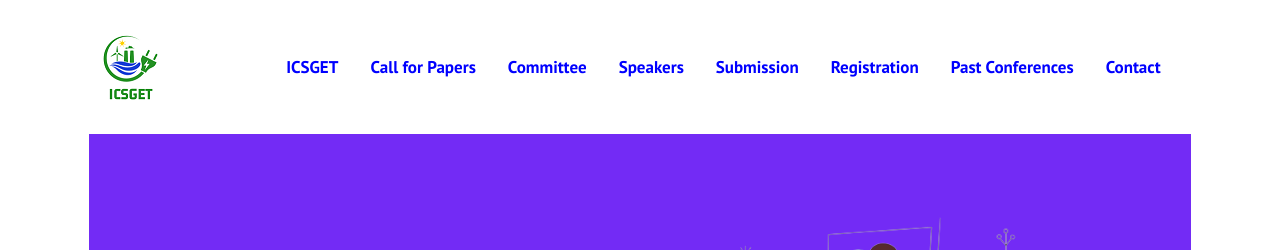
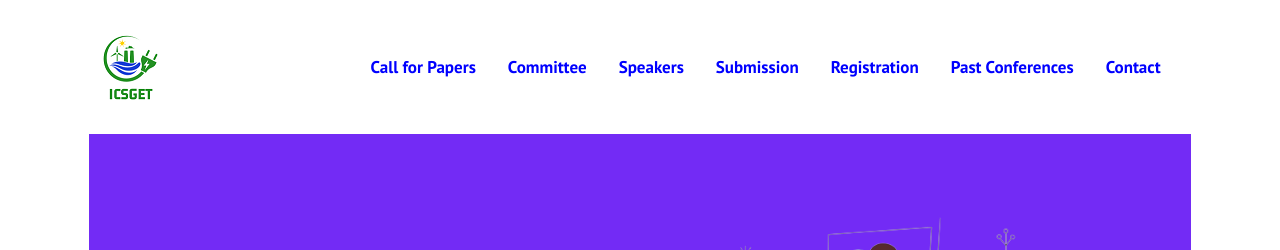
Before and after one commit to sravivarmanvce/temp, a Jekyll site: the page built from index.md, in a window 1280 px wide. Shown: the top 250 px of the page. Built offline with Jekyll 4.4.1, drawn with Linux system fonts in a browser that asks for light colours.

Commit message:
Update menus.yml

```diff
--- a/_data/menus.yml
+++ b/_data/menus.yml
@@ -1,8 +1,5 @@
 # Top Menu
 topmenu:
-
-- title: ICSGET
-  url: ""
 
 - title: Call for Papers
   url: "calforpapers/"
```
